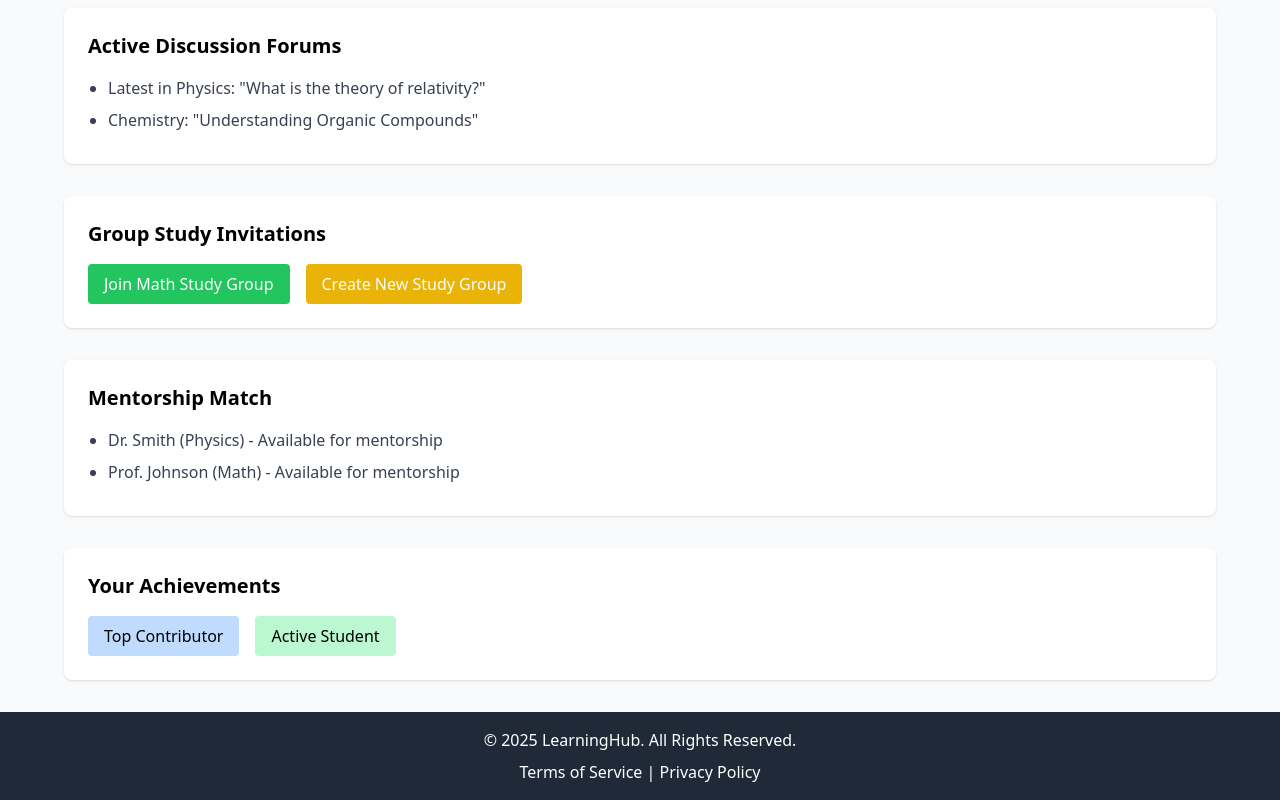
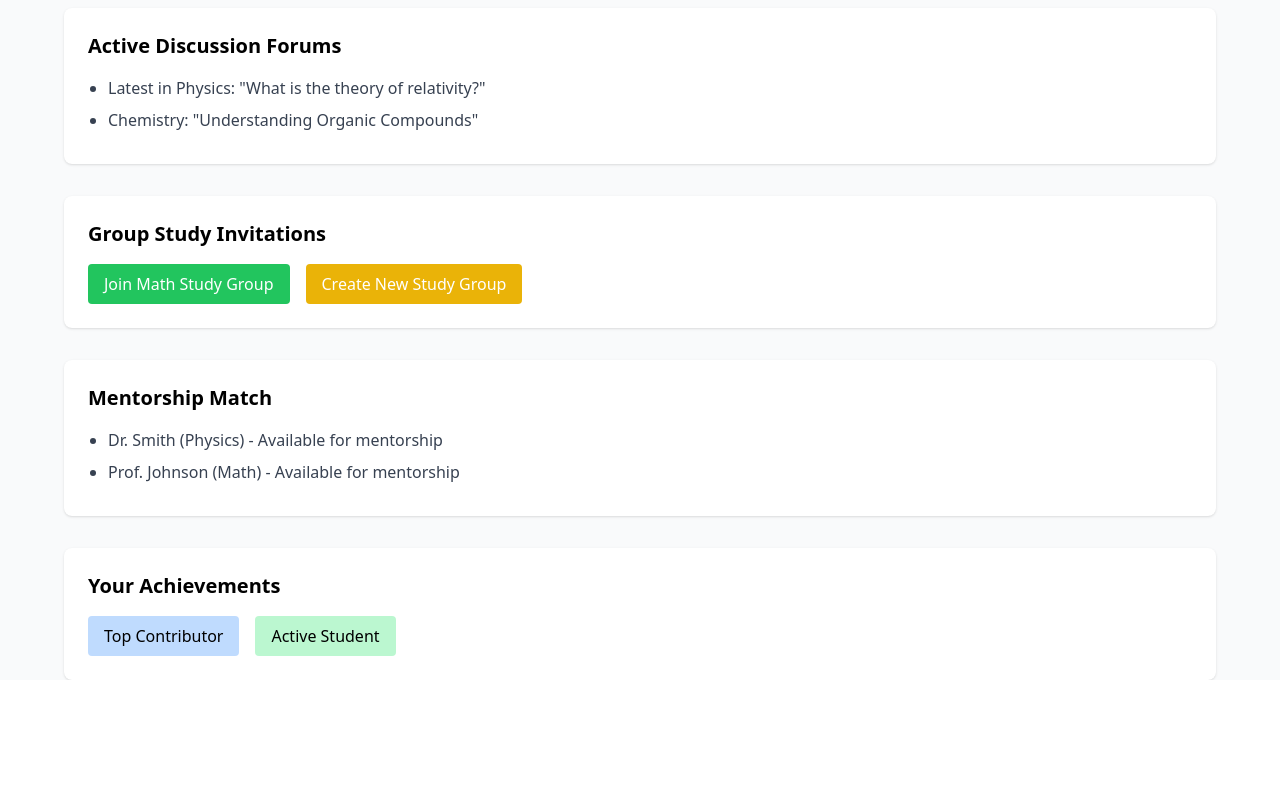
Before and after one commit to trevourpeter/social-learning-project, a React (Create React App) app: page /home in a window 1280 px wide. Shown: the part 404-1204 px from the top of the page. After the commit the page ends 1084 px from the top, so only its background shows below. Built offline with nearby package versions, Linux system fonts and the light colour scheme.

Commit message:
Add Privacy Policy and Terms of Service routes; refactor Home page to include Header component

```diff
--- a/src/App.jsx
+++ b/src/App.jsx
@@ -2,6 +2,8 @@ import { BrowserRouter as Router, Route, Routes } from "react-router-dom";
 import Login from "./pages/Login";
 import Register from "./pages/Register";
 import HomePage from "./pages/Home";
+import PrivacyPolicyPage from "./pages/Privacy";
+import TermsOfServicePage from "./pages/Terms";
 
 function App() {
   return (
@@ -10,6 +12,8 @@ function App() {
           <Route exact path="/" element={<Login/>} />
           <Route exact path="/register" element={<Register/>} />
           <Route exact path="/home" element={<HomePage/>} />
+          <Route exact path="/privacy" element={<PrivacyPolicyPage/>} />
+          <Route exact path="/tos" element={<TermsOfServicePage/>} />
         </Routes>
     </Router>
   );
--- /dev/null
+++ b/src/components/Header.jsx
@@ -0,0 +1,24 @@
+import React from 'react';
+import { FiBell, FiMessageSquare, FiUser } from 'react-icons/fi';
+
+const Header = () => {
+    return (
+        <div className="bg-blue-600 text-white p-4 flex items-center justify-between">
+            <h1 className="text-xl font-bold">LearningHub</h1>
+            <div className="flex space-x-4">
+                <button className="relative">
+                    <FiBell size={24} />
+                    <span className="absolute top-0 right-0 text-xs text-red-500">3</span>
+                </button>
+                <button>
+                    <FiMessageSquare size={24} />
+                </button>
+                <button>
+                    <FiUser size={24} />
+                </button>
+            </div>
+        </div>
+    );
+};
+
+export default Header;
--- a/src/pages/Home.jsx
+++ b/src/pages/Home.jsx
@@ -1,5 +1,6 @@
 import React from 'react';
 import { FiBell, FiUser, FiMessageSquare } from 'react-icons/fi';
+import Header from '../components/Header';
 
 const HomePage = () => {
   const userName = "John Doe"; // For now, using a hardcoded name
@@ -17,22 +18,7 @@ const HomePage = () => {
   return (
     <div className="bg-gray-50 h-full">
 
-      {/* Top Navigation Bar */}
-      <div className="bg-blue-600 text-white p-4 flex items-center justify-between">
-        <h1 className="text-xl font-bold">LearningHub</h1>
-        <div className="flex space-x-4">
-          <button className="relative">
-            <FiBell size={24} />
-            <span className="absolute top-0 right-0 text-xs text-red-500">3</span>
-          </button>
-          <button>
-            <FiMessageSquare size={24} />
-          </button>
-          <button>
-            <FiUser size={24} />
-          </button>
-        </div>
-      </div>
+      <Header />
 
       {/* Welcome Message */}
       <div className="text-center py-8">
@@ -102,14 +88,7 @@ const HomePage = () => {
         </div>
       </div>
 
-      {/* Footer */}
-      <footer className="bg-gray-800 text-white text-center py-4 mt-8">
-        <p>© 2025 LearningHub. All Rights Reserved.</p>
-        <p className="mt-2">
-          <a href="/terms" className="hover:underline">Terms of Service</a> |{" "}
-          <a href="/privacy" className="hover:underline">Privacy Policy</a>
-        </p>
-      </footer>
+
     </div>
   );
 };
```
